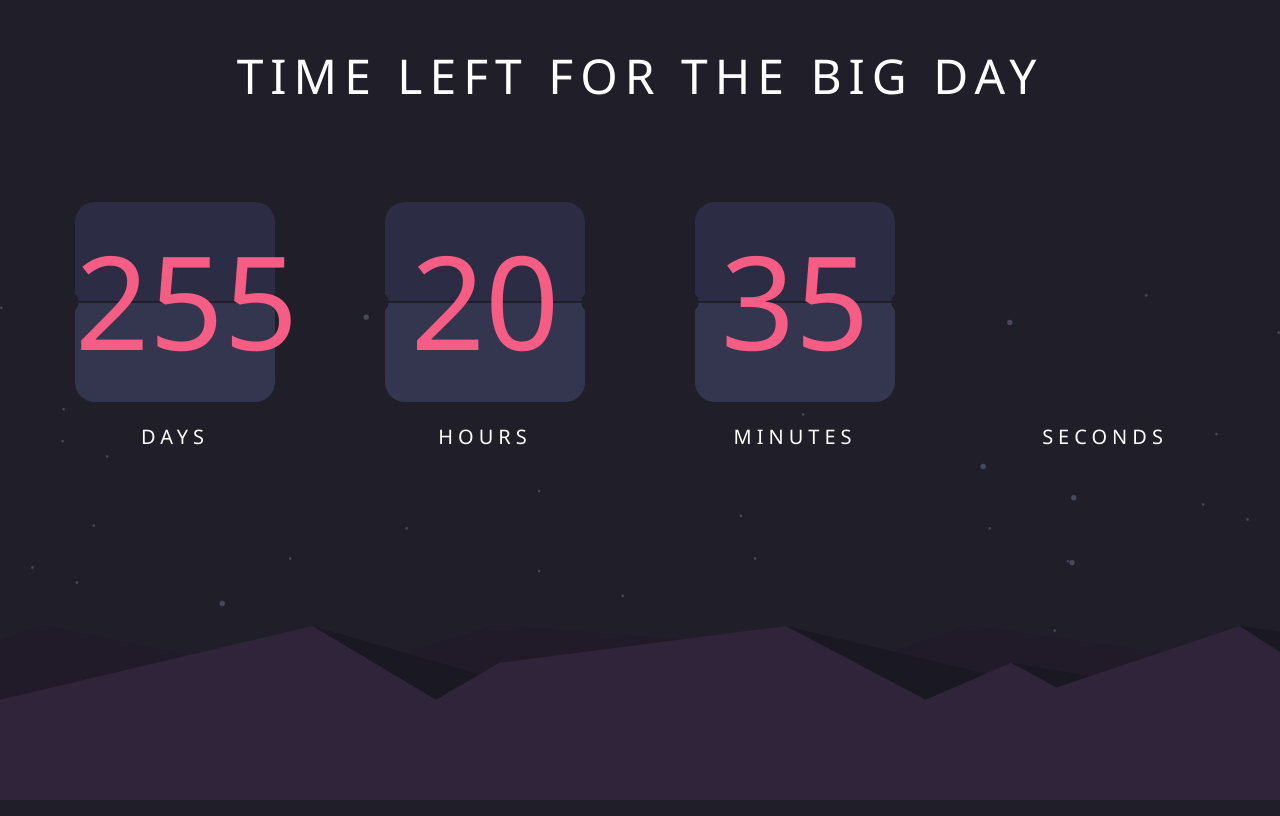
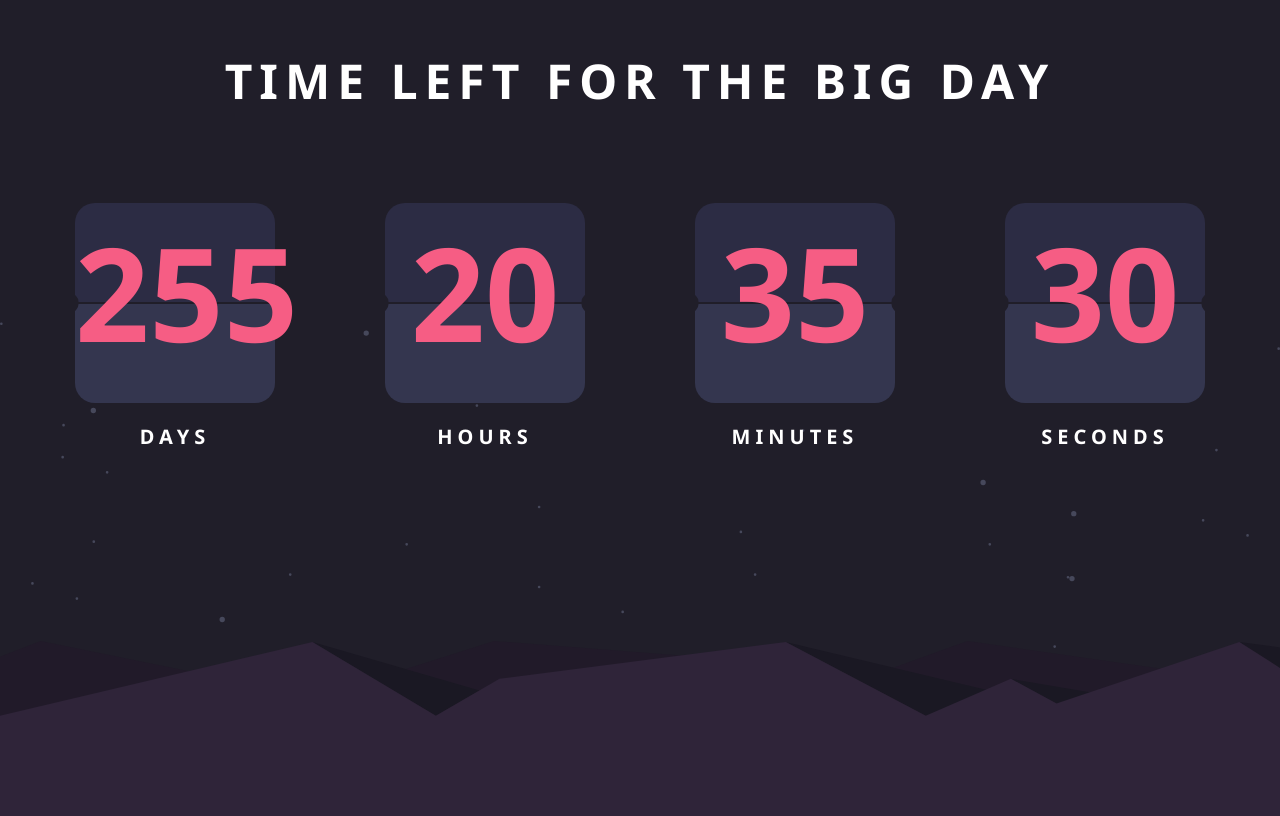
Before and after one commit to RakeshKrGorai/Countdown-timer, a React (Vite) app: page / in a window 1280 px wide. Built offline with nearby package versions, Linux system fonts and the light colour scheme.

Commit message:
Updated code, made separate pages for different components

```diff
--- a/src/CountDown.tsx
+++ b/src/CountDown.tsx
@@ -1,7 +1,16 @@
 import { useState, useEffect } from "react";
+import TimeContainer from "./TimerContainer";
 
 export default function CountDown() {
   const countDownDate = new Date("January 1,2025 00:00:00").getTime(); //getTime stores the time in milliseconds since Jan 1, 1970
+
+  const [days, setDays] = useState<number>(0);
+  const [hours, setHours] = useState<number>(0);
+  const [minutes, setMinutes] = useState<number>(0);
+  const [seconds, setSeconds] = useState<number>(0);
+
+  useEffect(function () {
+    setInterval(function () {
       const today = new Date().getTime();
       const difference = countDownDate - today; //The main thing that will help us calculate the big day's numbers
 
@@ -22,83 +31,22 @@ export default function CountDown() {
         (((difference % daysValue) % hoursValue) % minutesValue) / secondsValue
       ); //same logic as above
 
-  const [isFoldingSeconds, setIsFoldingSeconds] = useState(false);
-  const [isFoldingMinutes, setIsFoldingMinutes] = useState(false);
-  const [isFoldingHours, setIsFoldingHours] = useState(false);
-  const [isFoldingDays, setIsFoldingDays] = useState(false);
-  const [days, setDays] = useState(daysValue);
-  const [hours, setHours] = useState(hoursValue);
-  const [minutes, setMinutes] = useState(minutesValue);
-  const [seconds, setSeconds] = useState(secondsValue);
-
-  useEffect(function () {
-    setInterval(function () {
-      // setTime(time - 1);
-      setSeconds((currentSecond) => currentSecond - 1);
-      setIsFoldingSeconds(true);
-      if (seconds === 0) {
-        setIsFoldingMinutes(true);
-        console.log("YO");
-        setMinutes((currentMinutes) => currentMinutes - 1);
-      }
-      setIsFoldingMinutes(false);
-      if (minutes === 0 && seconds === 0) {
-        setIsFoldingHours(true);
-        setHours((currentHours) => currentHours - 1);
-      }
-      setIsFoldingHours(false);
-      if (hours === 0 && minutes === 0 && seconds === 0) {
-        setIsFoldingDays(true);
-        setDays((currentDay) => currentDay - 1);
-      }
-      setIsFoldingDays(false);
-      if (days === 0) {
-        return;
-      }
+      setSeconds(secondsLeft);
+      setMinutes(minutesLeft);
+      setHours(hoursLeft);
+      setDays(daysLeft);
     }, 1000);
   }, []);
 
   return (
     <div className="coming-soon">
       <h1 className="title">Time left for the Big Day</h1>
-      <div className="count-down">
-        <div className="day-container">
-          <h3
-            className={`days card  ${isFoldingDays ? "fold" : ""}`}
-            onAnimationEnd={() => setIsFoldingDays(false)}
-          >
-            {daysLeft <= 9 ? "0" + daysLeft : daysLeft}
-          </h3>
-          <h3 className="time-type"> DAYS</h3>
-        </div>
-        <div className={`hour-container `}>
-          <h3
-            className={`hours card ${isFoldingHours ? "fold" : ""}`}
-            onAnimationEnd={() => setIsFoldingHours(false)}
-          >
-            {hoursLeft <= 9 ? "0" + hoursLeft : hoursLeft}
-          </h3>
-          <h3 className="time-type"> HOURS</h3>
-        </div>
-        <div className={`minute-container `}>
-          <h3
-            className={`minutes card ${isFoldingMinutes ? "fold" : ""}`}
-            onAnimationEnd={() => setIsFoldingMinutes(false)}
-          >
-            {minutesLeft <= 9 ? "0" + minutesLeft : minutesLeft}
-          </h3>
-          <h3 className="time-type"> MINUTES</h3>
-        </div>
-        <div className="second-container">
-          <h3
-            className={`seconds card ${isFoldingSeconds ? "fold" : ""}`}
-            onAnimationEnd={() => setIsFoldingSeconds(false)}
-          >
-            {secondsLeft <= 9 ? "0" + secondsLeft : secondsLeft}
-          </h3>
-          <h3 className="time-type"> SECONDS</h3>
-        </div>
-      </div>
+      <TimeContainer
+        days={days}
+        hours={hours}
+        minutes={minutes}
+        seconds={seconds}
+      />
     </div>
   );
 }
--- /dev/null
+++ b/src/Time.tsx
@@ -0,0 +1,16 @@
+type typeNumData = {
+  num: number | string;
+  unit: string;
+  flip: boolean;
+};
+
+export default function Time({ num, unit, flip }: typeNumData) {
+  return (
+    <div>
+      <div className="container">
+        <h3 className={`component card ${flip ? "fold" : ""}`}>{num}</h3>
+        <h3 className="time-type">{unit}</h3>
+      </div>
+    </div>
+  );
+}
--- /dev/null
+++ b/src/TimerContainer.tsx
@@ -0,0 +1,80 @@
+import Time from "./Time";
+
+type timeType = {
+  days: number | string;
+  hours: number | string;
+  minutes: number | string;
+  seconds: number | string;
+};
+
+export default function TimeContainer({
+  days,
+  hours,
+  minutes,
+  seconds,
+}: timeType) {
+  let dayFlip = false;
+  let hourFlip = false;
+  let minuteFlip = false;
+  let secondFlip = false;
+
+  if (
+    Number(seconds) <= 0 &&
+    Number(minutes) <= 0 &&
+    Number(hours) <= 0 &&
+    Number(days) <= 0
+  ) {
+    dayFlip = false;
+    hourFlip = false;
+    minuteFlip = false;
+    secondFlip = false;
+  }
+
+  if (hours == 0 && minutes == 0 && seconds == 0) {
+    if (days != 0) {
+      hours = 23;
+    }
+    dayFlip = true;
+    hourFlip = true;
+    minuteFlip = true;
+    secondFlip = true;
+  }
+  if (minutes == 0 && seconds == 0) {
+    if (hours != 0) {
+      minutes = 59;
+    }
+    hourFlip = true;
+    minuteFlip = true;
+    secondFlip = true;
+  }
+  if (seconds == 0) {
+    if (minutes != 0) {
+      seconds = 59;
+    }
+    secondFlip = true;
+    minuteFlip = true;
+  }
+
+  if (Number(days) <= 9) {
+    days = "0" + days;
+  }
+  if (Number(hours) <= 9) {
+    hours = "0" + hours;
+  }
+  if (Number(minutes) <= 9) {
+    minutes = "0" + minutes;
+  }
+  if (Number(seconds) <= 9) {
+    seconds = "0" + seconds;
+  }
+  return (
+    <div>
+      <div className="count-down">
+        <Time num={days} unit={"days"} flip={dayFlip} />
+        <Time num={hours} unit={"hours"} flip={hourFlip} />
+        <Time num={minutes} unit={"minutes"} flip={minuteFlip} />
+        <Time num={seconds} unit={"seconds"} flip={secondFlip} />
+      </div>
+    </div>
+  );
+}
--- a/src/styles.css
+++ b/src/styles.css
@@ -1,7 +1,4 @@
 @import url("https://fonts.googleapis.com/css2?family=Noto+Sans:ital,wght@0,100..900;1,100..900&display=swap");
-@tailwind base;
-@tailwind components;
-@tailwind utilities;
 
 * {
   color: #fff;
@@ -53,6 +50,7 @@ body {
 .time-type {
   font-size: 20px;
   letter-spacing: 5px;
+  text-transform: uppercase;
 }
 
 .coming-soon {
@@ -71,31 +69,16 @@ body {
   margin: 0px;
 }
 
-.days,
-.hours,
-.minutes,
-.seconds {
+.component {
   font-size: 130px;
   margin: 20px 20px;
   color: #f65d84;
 }
 
-.countdown-timer-line {
-  position: absolute;
-  top: 50%;
-  left: 50%;
-  transform: translate(-50%, -50%); /* Center the element */
-  background-color: #fff; /* White line */
-  width: 100%; /* Full width of container */
-  height: 2px; /* Line thickness */
+.container {
+  padding: 30px 35px;
 }
 
-.day-container,
-.hour-container,
-.minute-container,
-.second-container {
-  padding: 30px 35px;
-}
 @media only screen and (min-height: 400px) and (max-width: 1000px) {
   body {
     min-height: 98vh;
```
Lines whose indentation alone changed are shown as unchanged.
